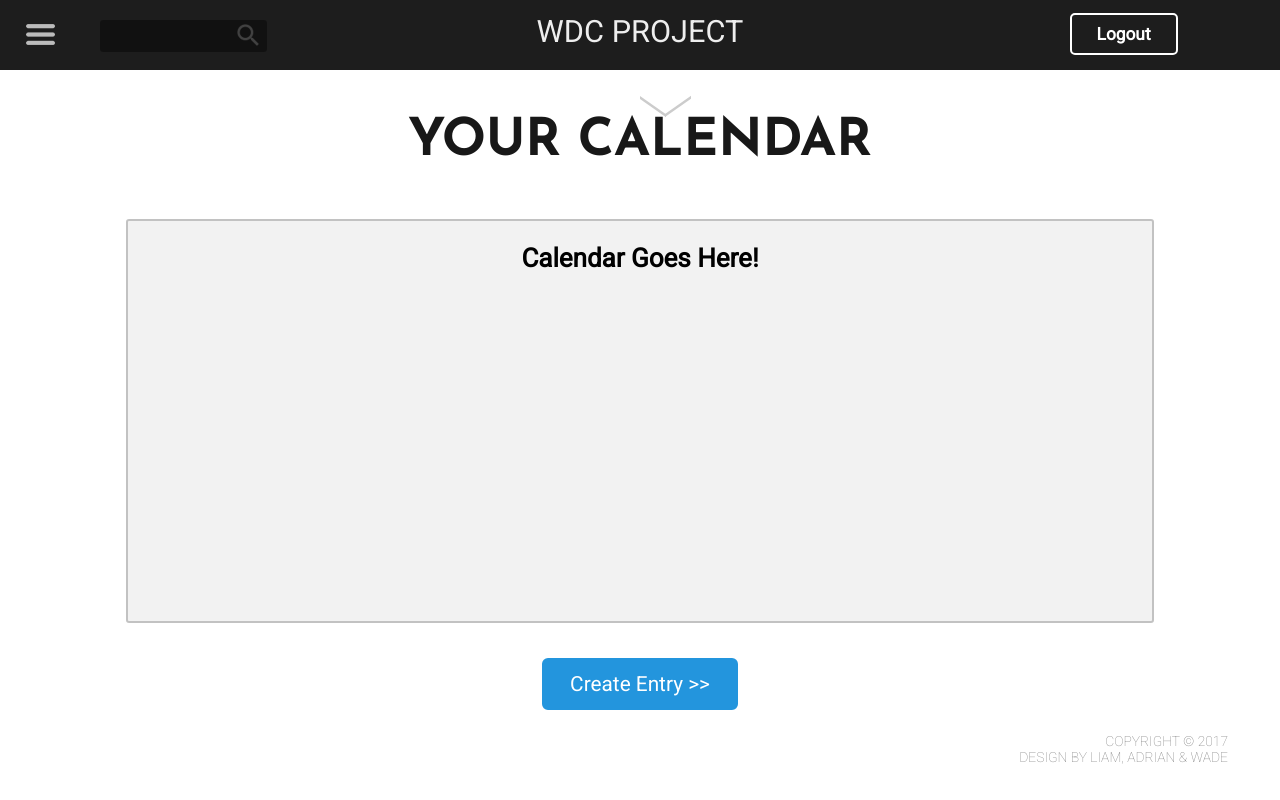
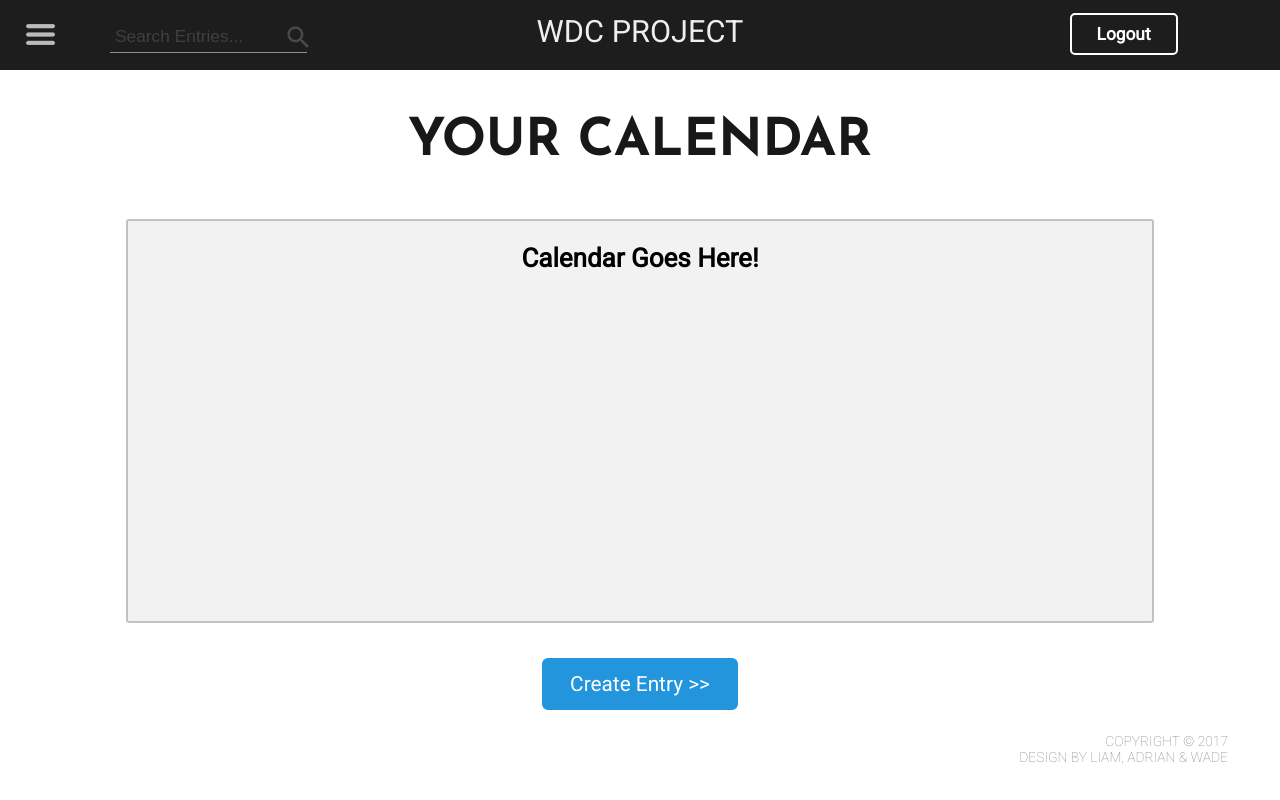
Before and after one commit to Liam2032/WDC_Project, a plain HTML site: page Journals.html in a window 1280 px wide. Both pictures are taken after a click on the button "Search". Drawn offline with nearby package versions, Linux system fonts and the light colour scheme.

Commit message:
procrastinating

```diff
--- a/Journals.html
+++ b/Journals.html
@@ -18,7 +18,7 @@
         <nav>
             <button id="menu_toggle"></button>
             <button class="button logout">Logout</button>
-            <input type="text" id="Search" />
+            <input type="text" id="Search" placeholder="Search Entries..." />
             <button class="btn">Search</button>
         </nav>
     </header>
@@ -40,9 +40,6 @@
         </div>
         <button class="button jentry">Create Entry &gt;&gt;</button>
     </section>
-    <div class="container">
-        <div class="scroll"></div>
-    </div>
     <footer>
         <ul id="legal">
             <li>COPYRIGHT © 2017</li>
--- a/actions/actions_journal.js
+++ b/actions/actions_journal.js
@@ -10,33 +10,32 @@
         $btn.text('');
         $btn.animate({
             opacity: 0.2,
-            left: '+=130'
+            left: '+=170'
         }, 300, function() {});
-        // $btn.fadeToggle();
-        // $btn.css("opacity", "0.3");
         $searchBar.animate({
-            width: '+=160',
+            width: '+=190',
             opacity: 1.0,
         }, 300, function() {
             $searchBar.focus();
         });
     });
+    $searchBar.on('keypress', function(e) {
+        $(this).css("border-color", "rgba(255,255,255,0.9)");
+    });
 
     $searchBar.on('focusout', function(e) {
         $btn.animate({
-            opacity: 1.0,
-            left: '-=130'
+            opacity: 0.7,
+            left: '-=170'
         }, 300, function() {
             $btn.text('Search');
         });
         $searchBar.animate({
-            width: '-=160',
+            width: '-=190',
             opacity: 0.0,
         }, 300, function() {
-            // $btn.fadeToggle();
+            $(this).css("border-color", "rgba(255,255,255,0.3)");
             $searchBar.val('');
-            // $('.btn').text('');
-
         });
     });
 
--- a/styles/style_journal.css
+++ b/styles/style_journal.css
@@ -210,27 +210,30 @@
 #Search {
     display: block;
     position: absolute;
-    left: 100px;
+    left: 110px;
     padding-left: 5px;
     top: 20px;
     height: 30px;
-    border: none;
+    border-style: solid;
+    border-color: rgba(255,255,255,0.5);
+    border-width: 0px 0px 1px 0px;
     color: white;
-    background-color: rgba(0,0,0,0.4);
+    background-color: transparent;
     opacity: 0;
     font-size: 1em;
-    border-radius: 3px;
     width: 0;
 }
-
-
+input::-webkit-input-placeholder{
+    opacity: 0.4;
+    font-weight: lighter;
+}
 .btn {
     background: url("../images/search.png") no-repeat;
     position: absolute;
     width: 35px;
     height: 35px;
-    left: 100px;
-    top: 17px;
+    left: 110px;
+    top: 19px;
     border: none;
     cursor: text;
     padding-left: 40px;
@@ -241,7 +244,7 @@
 }
 
 .btn:hover {
-    opacity: 0.9;
+    opacity: 1 !important;
 }
 
 #menu_toggle {
@@ -260,61 +263,3 @@
 #menu_toggle:hover{
     opacity: 1;
 }
-
-/* Scroll Down Button */
-
-.container {
-    width: 120px;
-    height: 80px;
-    bottom: 3vh;
-    position: fixed;
-    opacity: 0.2;
-    align-items: center;
-    text-align: center;
-    display: block;
-    margin: 50% 50%;
-    justify-content: center;
-    z-index: 70;
-    cursor: pointer;
-}
-
-@keyframes scrolling {
-    from {
-        opacity: 0.3;
-    }
-    to {
-        opacity: 0.7;
-        transform: translateY(15px);
-    }
-}
-
-.container:hover {
-    animation: scrolling 0.5s ease-out;
-    animation-fill-mode: forwards;
-}
-.scroll {
-    z-index: 100;
-    position: absolute;
-    width: 50px;
-    height: 3px;
-    bottom: 35%;
-}
-
-.scroll:before,
-.scroll:after {
-    content: ' ';
-    position: absolute;
-    top: 0;
-    height: 100%;
-    width: 51%;
-    background: #000;
-}
-
-.scroll:before {
-    transform: skew(0deg, 35deg);
-    left: 0;
-}
-
-.scroll:after {
-    transform: skew(0deg, -35deg);
-}
```
